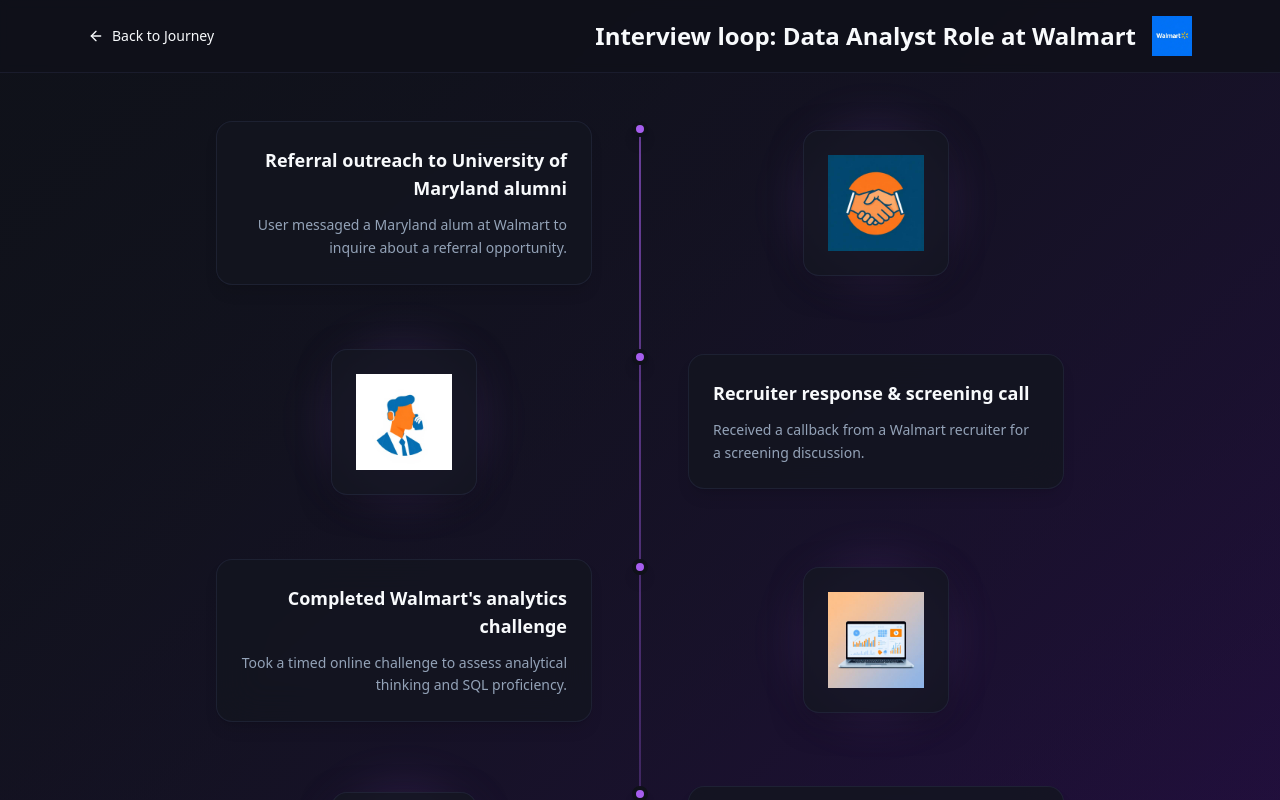
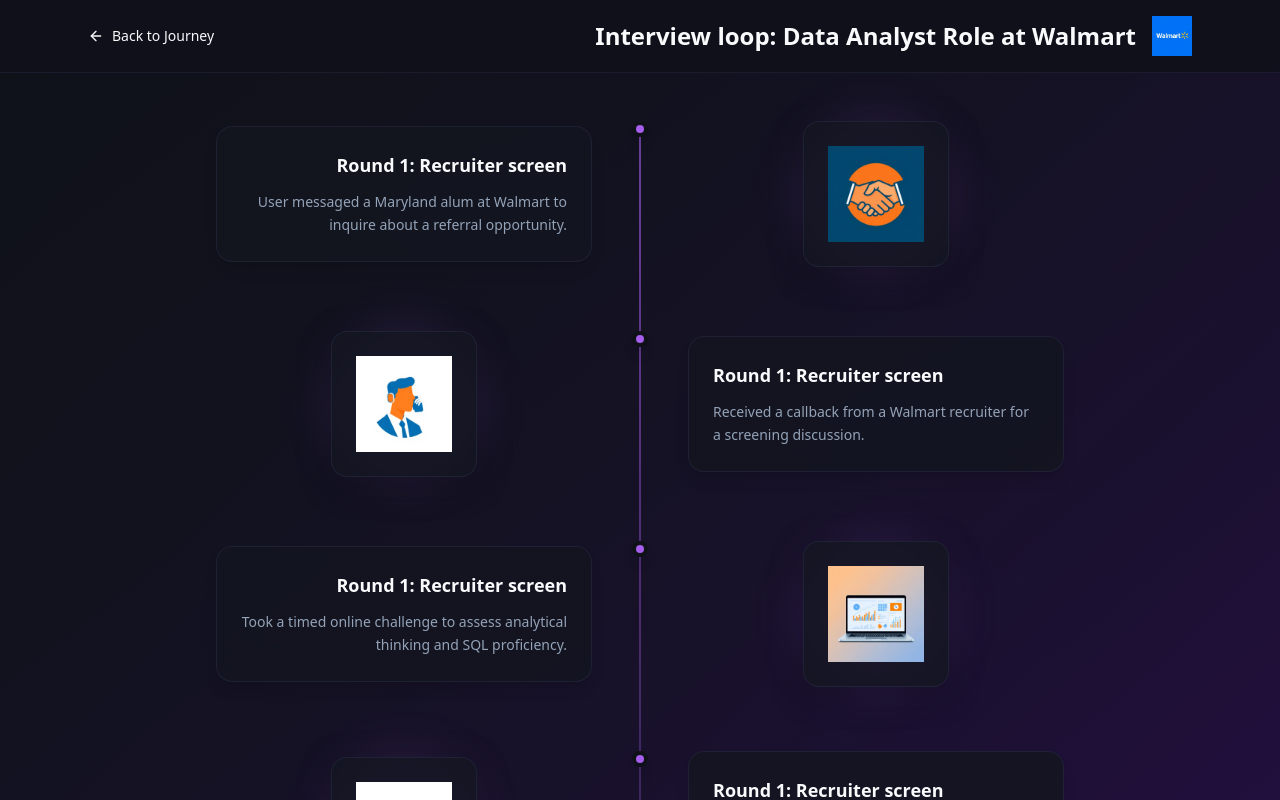
Before and after one commit to Light-houseAI/lighthouse-journey-canvas, a React (Vite) app: page /interview-timeline in a window 1280 px wide. Shown: the top 800 px of the page. Built offline with nearby package versions, Linux system fonts and the light colour scheme.

Commit message:
Update interview timeline title
Update the title of the first event in the interview timeline to "Round 1: Recruiter screen".

```diff
--- a/src/pages/InterviewTimeline.tsx
+++ b/src/pages/InterviewTimeline.tsx
@@ -125,7 +125,7 @@ const InterviewTimeline: React.FC = () => {
                     <div className={`flex-1 ${isEven ? 'text-right pr-8' : 'text-left pl-8'}`}>
                       <div className="glass rounded-2xl p-6 shadow-lg">
                         <h3 className="text-lg font-semibold text-foreground mb-3">
-                          {event.title}
+                          Round 1: Recruiter screen
                         </h3>
                         <p className="text-muted-foreground text-sm leading-relaxed">
                           {event.description}
```
